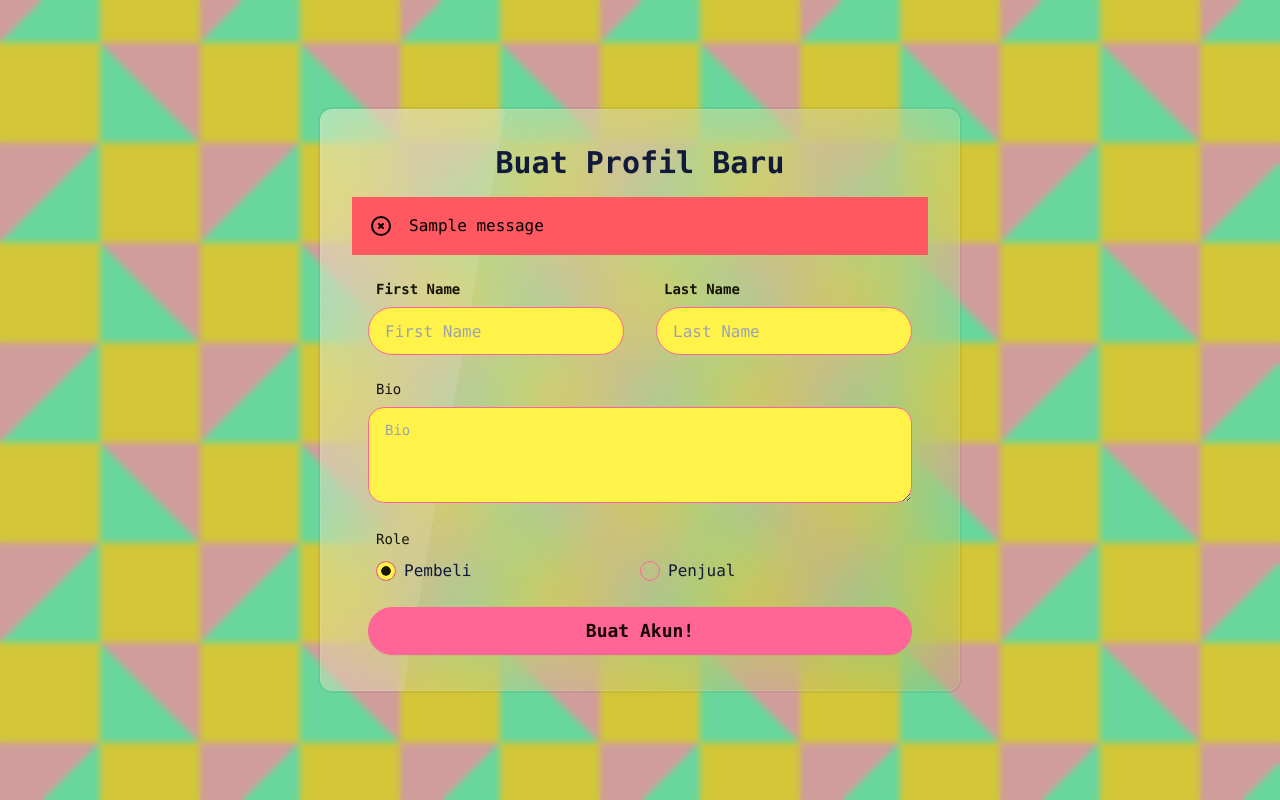
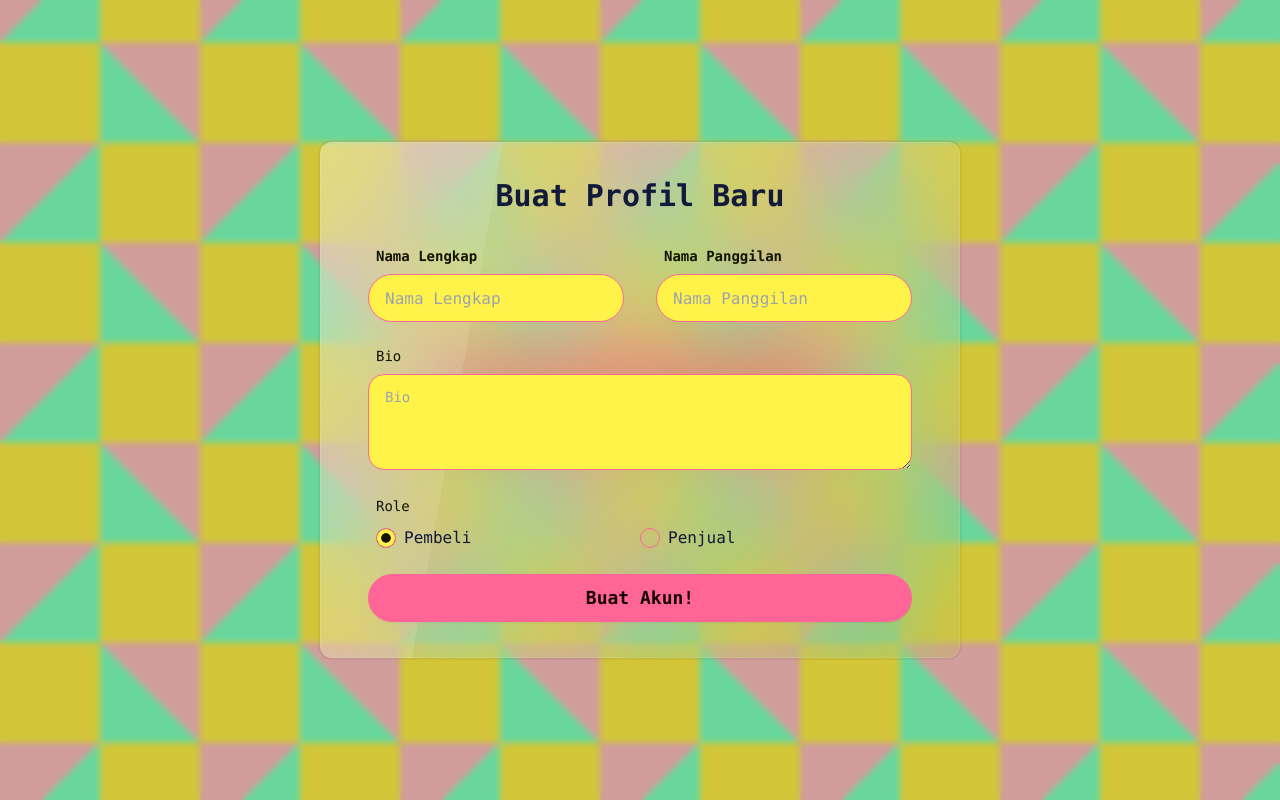
Before and after one commit to PBP-Genap-2023-2024-A2/academeats, a Django app: page /u/create-profile/ in a window 1280 px wide. Run offline with Django 5.2, Linux system fonts and the light colour scheme; a user stored in the database is signed in; tables that the repository leaves empty hold one stand-in row (values such as "Sample post"); one stand-in notice (Sample message) is shown; some libraries are stand-ins or nearby versions.

Commit message:
Fixing models

```diff
--- a/user_profile/models.py
+++ b/user_profile/models.py
@@ -20,7 +20,8 @@ class Profile(models.Model):
     )
 
     # Additional fields for user
-    nama = models.CharField(max_length=255)
+    nama_lengkap = models.CharField(max_length=255)
+    nama_panggilan = models.CharField(max_length=255)
     bio = models.TextField()
     saldo = models.FloatField(default=0)
     role = models.CharField(
--- a/user_profile/templates/ create_profile.html
+++ b/user_profile/templates/ create_profile.html
@@ -10,8 +10,23 @@
     <main id="container"
           class="w-full h-[100vh] flex justify-evenly items-center overflow-hidden bg-gradient-to-br from-base-100/20 to-base-300">
         <div class="w-full h-full bg-base-300/50 absolute backdrop-blur-[3px] z-2"></div>
+        {% if messages %}
+            <div class="absolute flex flex-col">
+                {% for message in messages %}
+                    <div role="alert" class="alert alert-error">
+                        <svg xmlns="http://www.w3.org/2000/svg" class="stroke-current shrink-0 h-6 w-6" fill="none"
+                             viewBox="0 0 24 24">
+                            <path stroke-linecap="round" stroke-linejoin="round" stroke-width="2"
+                                  d="M10 14l2-2m0 0l2-2m-2 2l-2-2m2 2l2 2m7-2a9 9 0 11-18 0 9 9 0 0118 0z"></path>
+                        </svg>
+                        <span>Error! Task failed successfully.</span>
+                    </div>
+                    <span>{{ message }}</span>
+                {% endfor %}
+            </div>
+        {% endif %}
         <div class="card justify-center w-1/2 py-1 glass text-neutral rounded-xl z-10">
-            <form method="POST" class="" onsubmit="makeFullName()">
+            <form method="POST" class="">
                 {% csrf_token %}
                 <div class="card-body w-full gap-4 items-stretch">
                     <div class="flex flex-col text-center gap-2">
@@ -19,30 +34,18 @@
                     </div>
 
                     <div class="flex flex-col gap-2">
-                        {% if messages %}
-                            {% for message in messages %}
-                                <div role="alert" class="alert alert-error">
-                                    <svg xmlns="http://www.w3.org/2000/svg" class="stroke-current shrink-0 h-6 w-6"
-                                         fill="none" viewBox="0 0 24 24">
-                                        <path stroke-linecap="round" stroke-linejoin="round" stroke-width="2"
-                                              d="M10 14l2-2m0 0l2-2m-2 2l-2-2m2 2l2 2m7-2a9 9 0 11-18 0 9 9 0 0118 0z"></path>
-                                    </svg>
-                                    <span>{{ message }}</span>
-                                </div>
-                            {% endfor %}
-                        {% endif %}
-                        <sectin class="w-full flex justify-between">
+                        <section class="w-full flex justify-between">
                             <div class="w-1/2 flex flex-col gap-2 p-4">
-                                <label for="first-name" class="label-text ml-2 font-bold">First Name</label>
-                                <input type="text" id="first-name" placeholder="First Name"
+                                <label for="nama-lengkap" class="label-text ml-2 font-bold">Nama Lengkap</label>
+                                <input type="text" id="nama-lengkap" placeholder="Nama Lengkap"
                                        class="input rounded-full input-bordered border-primary w-full"/>
                             </div>
                             <div class="w-1/2 flex flex-col gap-2 p-4">
-                                <label for="last-name" class="label-text ml-2 font-bold">Last Name</label>
-                                <input type="text" id="last-name" placeholder="Last Name"
+                                <label for="nama-panggilan" class="label-text ml-2 font-bold">Nama Panggilan</label>
+                                <input type="text" id="nama-panggilan" placeholder="Nama Panggilan"
                                        class="input rounded-full input-bordered border-primary w-full"/>
                             </div>
-                        </sectin>
+                        </section>
                         <section class="w-full flex flex-col gap-2 px-4">
                             <label for="bio" class="label-text ml-2">Bio</label>
                             <textarea id="bio" name="bio"
@@ -55,11 +58,13 @@
                             </span>
                             <div class="flex mt-2">
                                 <label class="w-1/2 flex items-center gap-2">
-                                    <input type="radio" name="role" value="pembeli" class="radio radio-sm border-primary" checked/>
+                                    <input type="radio" name="role" value="pembeli"
+                                           class="radio radio-sm border-primary" checked/>
                                     <span>Pembeli</span>
                                 </label>
                                 <label class="w-1/2 flex items-center gap-2">
-                                    <input type="radio" name="role" value="penjual" class="radio radio-sm border-primary"/>
+                                    <input type="radio" name="role" value="penjual"
+                                           class="radio radio-sm border-primary"/>
                                     <span>Penjual</span>
                                 </label>
                             </div>
@@ -67,7 +72,6 @@
                         <button type="submit" id="submit" class="btn btn-primary mx-4 rounded-full btn-md text-lg">
                             Buat Akun!
                         </button>
-                        <input type="text" id="nama" name="nama" class="hidden">
                     </div>
                 </div>
             </form>
@@ -75,15 +79,5 @@
     </main>
 
     <script>
-        const f_name = document.getElementById('first-name')
-        const l_name = document.getElementById('last-name');
-        const full_name = document.getElementById('nama');
-        const submitBtn = document.getElementById("submit");
-
-        const makeFullName = () => {
-            full_name.value = f_name.value + l_name.value
-        }
-
-        makeFullName();
     </script>
 {% endblock content %}
--- a/user_profile/views.py
+++ b/user_profile/views.py
@@ -7,7 +7,7 @@ from django.http import HttpResponseRedirect
 from django.shortcuts import render, redirect
 from django.urls import reverse
 
-from user_profile.forms import ProfileForm
+from user_profile.forms import ProfileForm, SignUpForm
 
 
 # Fungsi untuk melakukan register user
@@ -15,7 +15,7 @@ from user_profile.forms import ProfileForm
 def register(request):
 
     if request.method == 'POST':
-        form = UserCreationForm(request.POST)
+        form = SignUpForm(request.POST)
 
         if form.is_valid():
             user = form.save(commit=False)
@@ -57,6 +57,10 @@ def login_user(request):
         user = authenticate(request, username=username, password=password)
 
         if user is not None:
+
+            if user.profile is None:
+                return HttpResponseRedirect(reverse('user-profile:create-profile'))
+
             login(request, user)
             return HttpResponseRedirect('main:index')
         else:
```
Also changed, not shown: user_profile/forms.py (+25 -4 lines), user_profile/templates/login.html (+14 -12 lines), user_profile/templates/register.html (+14 -12 lines).
